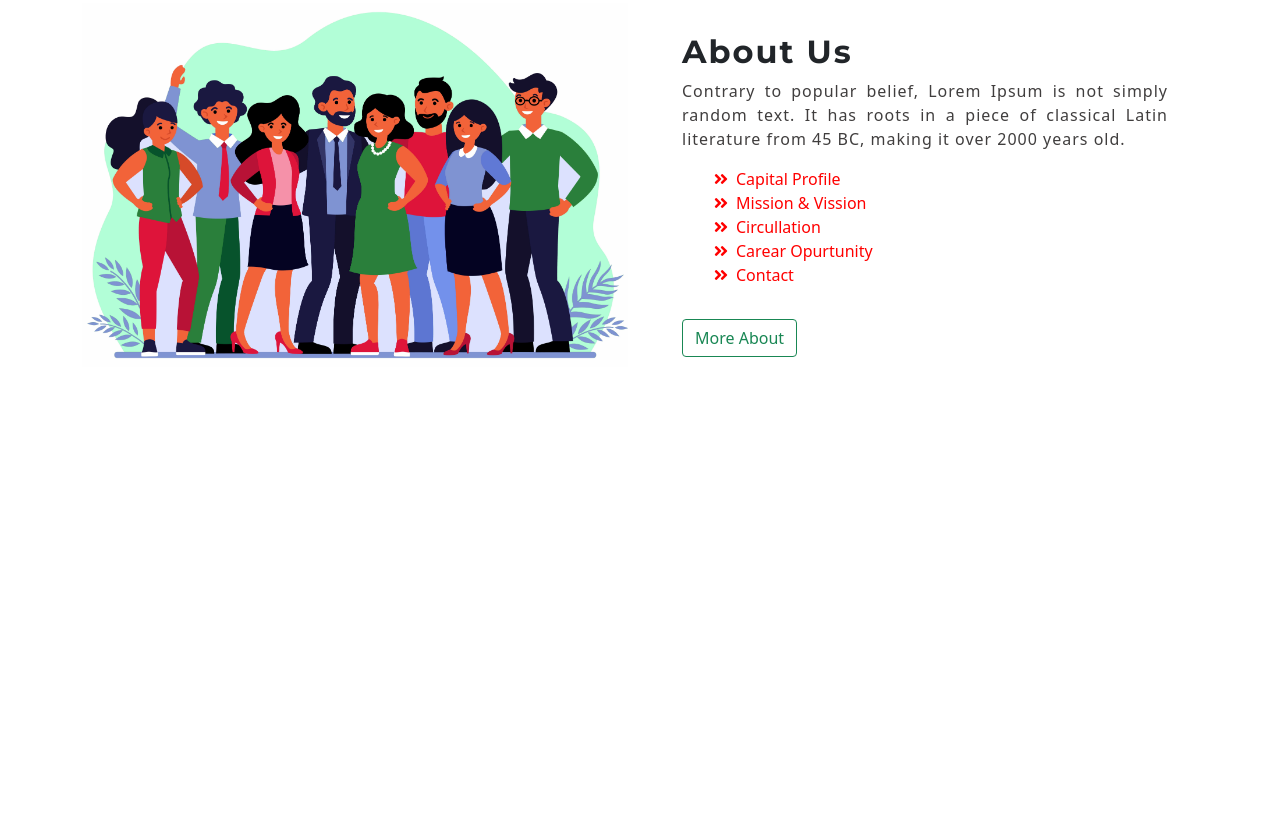
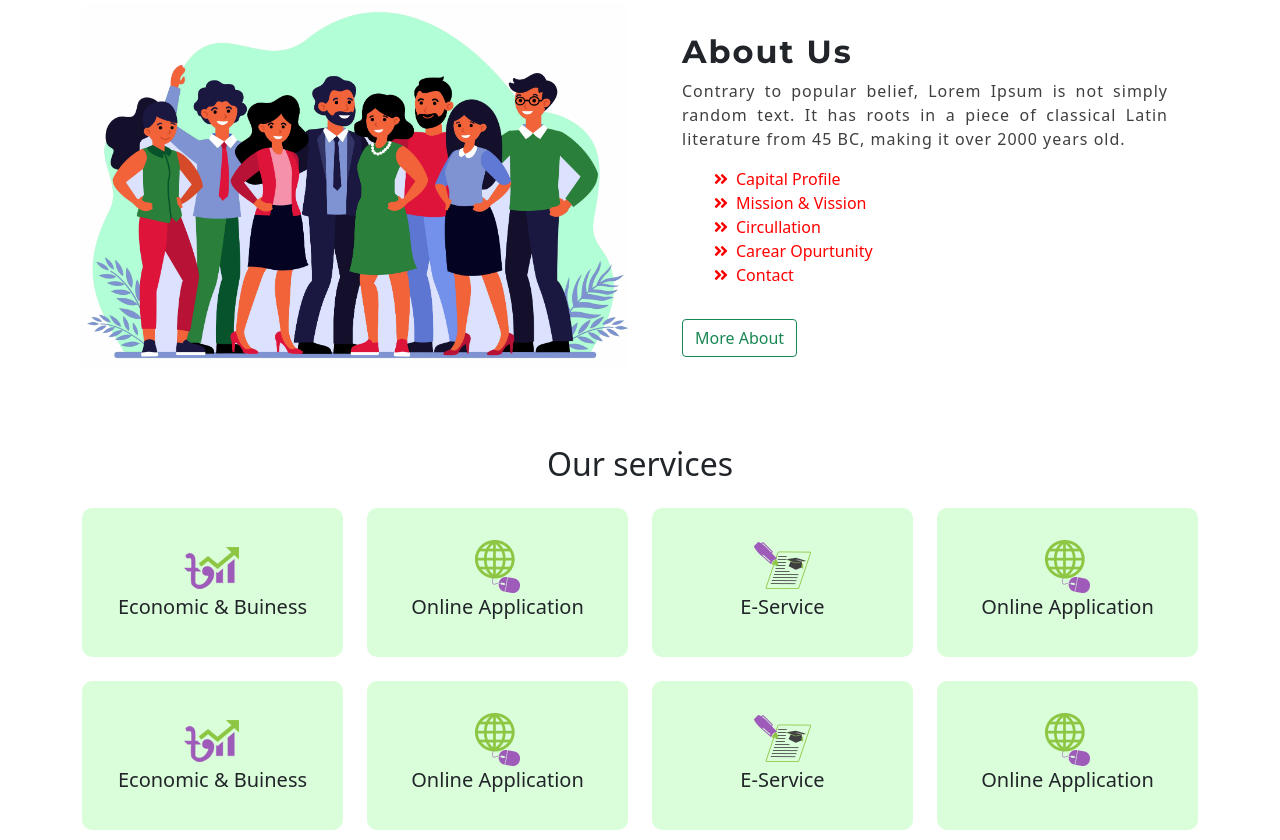
Before and after one commit to Kawser52/MK-Tech-Project-2, a plain HTML site: page index.html in a window 1280 px wide. Shown: the part 669-1509 px from the top of the page. Before the commit the page ends 1056 px from the top, so only its background shows below. Drawn offline with Linux system fonts and the light colour scheme; a web font is replaced by a local one.

Commit message:
Service Section Complete

```diff
--- a/css/style.css
+++ b/css/style.css
@@ -64,3 +64,20 @@
     color: green;
     transition: .5s;
 }
+
+.services{
+    padding: 20px;
+    background: rgb(218, 253, 218);
+    text-align: center;
+    border-radius: 10px;
+    transition: 0.3s;
+}
+.service{
+    padding: 10px;
+    margin: ;
+}
+.services:hover{
+    background: rgb(239, 139, 139);
+    transition: 0.3s;
+    color: white;
+}
--- a/index.html
+++ b/index.html
@@ -140,7 +140,82 @@
   </section>
  <!-- End About Section -->
 
-
+ <!-- Service Section Start -->
+ <section class="service mt-5">
+   <div class="container">
+     <div class="row">
+       <div class="service-title">
+         <h2 class="text-center mb-4">Our services</h2>
+       </div>
+       <div class="col-md-3">
+         <div class="services">
+           <div class="service">
+              <img src="img/business.png" alt="">
+              <h5>Economic & Buiness</h5>
+           </div>
+         </div>
+       </div>
+       <div class="col-md-3">
+        <div class="services">
+          <div class="service">
+             <img src="img/online_application.png" alt="">
+             <h5>Online Application</h5>
+          </div>
+        </div>
+      </div>
+      <div class="col-md-3">
+        <div class="services">
+          <div class="service">
+             <img src="img/apply_education.png" alt="">
+             <h5>E-Service</h5>
+          </div>
+        </div>
+      </div>
+      <div class="col-md-3">
+        <div class="services">
+          <div class="service">
+             <img src="img/online_application.png" alt="">
+             <h5>Online Application</h5>
+          </div>
+        </div>
+      </div>
+     </div>
+     <div class="row mt-4">
+      <div class="col-md-3">
+        <div class="services">
+          <div class="service">
+             <img src="img/business.png" alt="">
+             <h5>Economic & Buiness</h5>
+          </div>
+        </div>
+      </div>
+      <div class="col-md-3">
+       <div class="services">
+         <div class="service">
+            <img src="img/online_application.png" alt="">
+            <h5>Online Application</h5>
+         </div>
+       </div>
+     </div>
+     <div class="col-md-3">
+       <div class="services">
+         <div class="service">
+            <img src="img/apply_education.png" alt="">
+            <h5>E-Service</h5>
+         </div>
+       </div>
+     </div>
+     <div class="col-md-3">
+       <div class="services">
+         <div class="service">
+            <img src="img/online_application.png" alt="">
+            <h5>Online Application</h5>
+         </div>
+       </div>
+     </div>
+    </div>
+   </div>
+ </section>
 
     <script src="js/bootstrap.bundle.min.js"></script>
 </body>
```
Also changed, not shown: img/apply_education.png (added), img/business.png (added), img/online_application.png (added).
